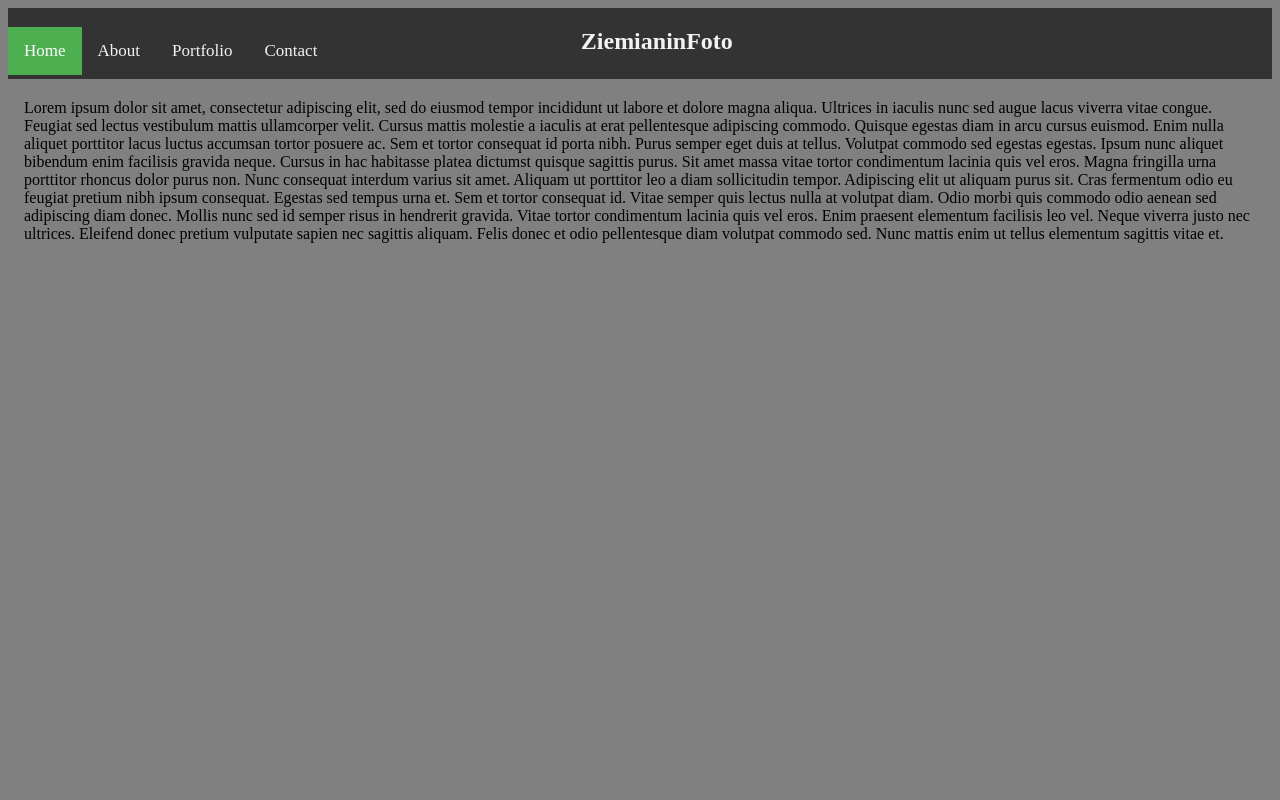
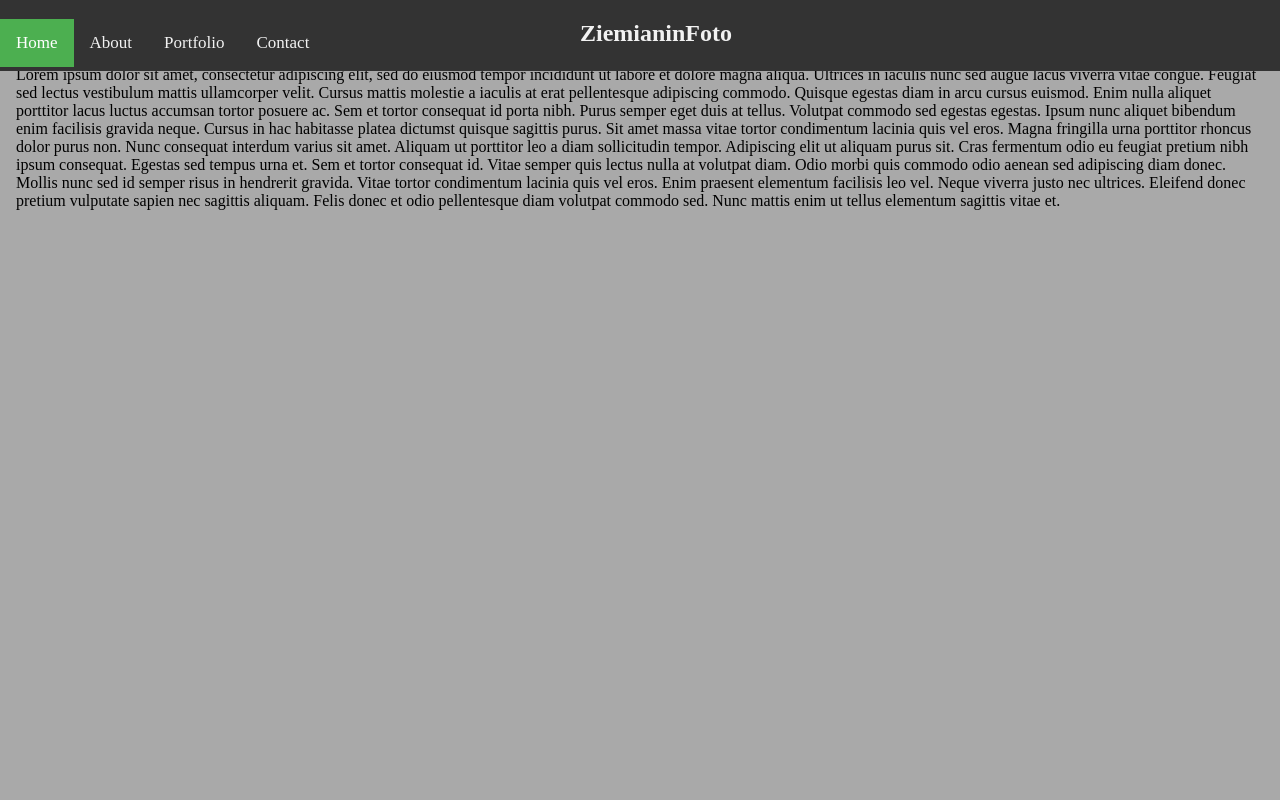
Before and after one commit to Bartmos/ZiemianinFoto, a plain HTML site: page index.html in a window 1280 px wide. Shown: the top 800 px of the page. Drawn offline with Linux system fonts and the light colour scheme.

Commit message:
Fixed navbar

```diff
--- a/index.html
+++ b/index.html
@@ -5,7 +5,7 @@
   <link rel="stylesheet" type="text/css" href="styles/header.css" />
 </head>
 
-<body style="background-color:gray">
+<body>
   <div id="topnav">
     <div class="tabs">
       <a class="active" href="#home">Home</a>
@@ -62,6 +62,7 @@
       Contact page content goes here.
     </div>
   </div>
+
   <script language="javascript">
     // When the user scrolls the page, execute myFunction
     window.onscroll = function () { myFunction() };
--- a/styles/header.css
+++ b/styles/header.css
@@ -1,9 +1,18 @@
 #topnav {
-    display: inline-block;
+    /* display: inline-block; */
     width: 100%;
     background-color: #333;
     overflow: hidden;
-    /* position: relative; */
+    padding: 0%;
+    margin: 0%;
+    top: 0;
+    position: fixed;
+}
+
+body{
+    margin: 0;
+    padding-top: 50px;
+    background-color: darkgray;
 }
 
 .tabs {
@@ -39,6 +48,7 @@
 
 #page1, #page2, #page3 {
     height: 1000px;
+    display: inline-block;
 }
 
 .row {
```
